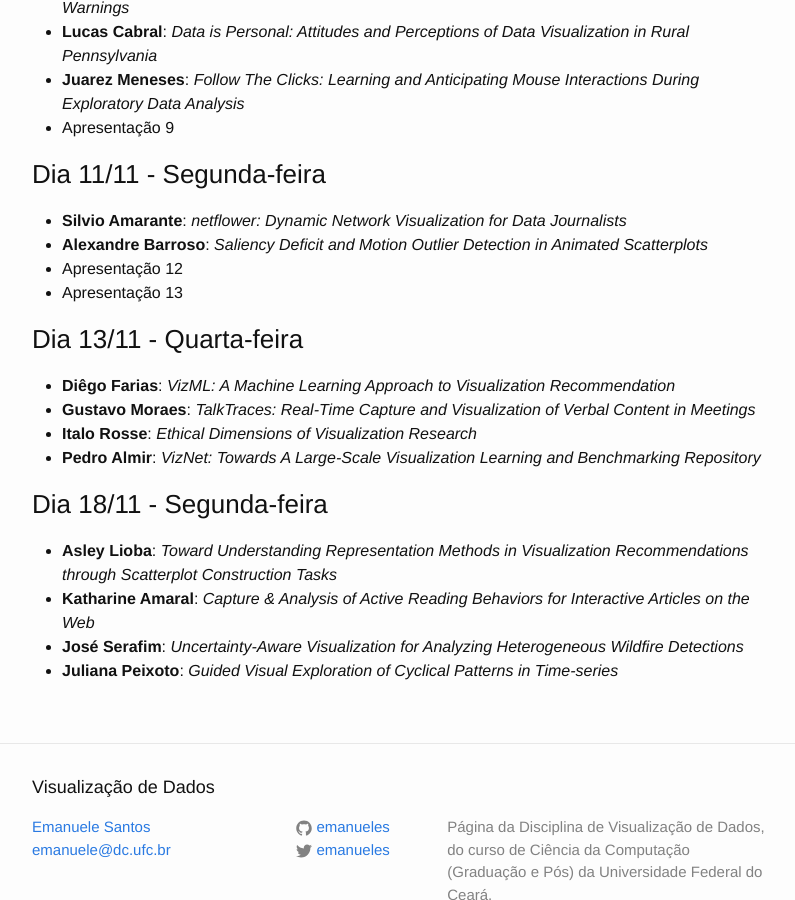
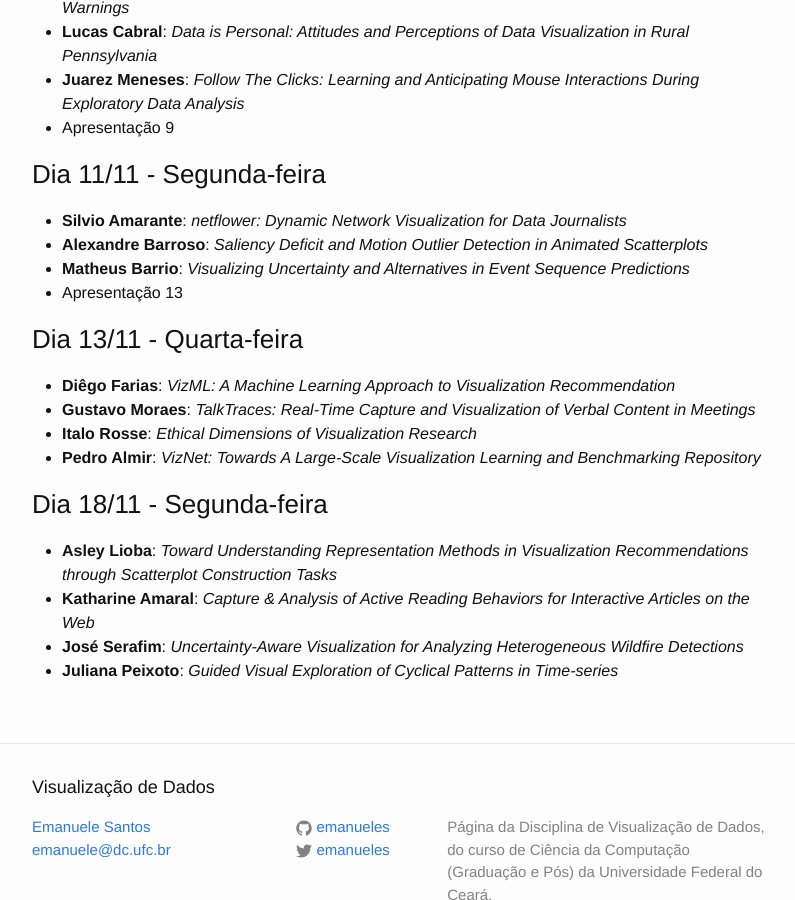
Before and after one commit to emanueles/datavis-course, a Jekyll site: the page built from _posts/2019-10-17-papers.md, in a window 1280 px wide and 900 px high, scrolled down 3578 px. Shown: the whole window, without its empty margins (238-1033 px from the left). Built offline with Jekyll 4.4.1, drawn with Linux system fonts in a browser that asks for light colours; some of the changed text lies outside the part shown.

Commit message:
Assigned papers.

```diff
--- a/_posts/2019-10-17-papers.md
+++ b/_posts/2019-10-17-papers.md
@@ -114,7 +114,7 @@ Algumas sugestões de artigos para apresentação:
     <tr>
       <td>19</td>
       <td> Shunan Guo, Fan Du, Sana Malik, Eunyee Koh, Sungchul Kim, Zhicheng Liu, Donghyun Kim, Hongyuan Zha, and Nan Cao. 2019. **Visualizing Uncertainty and Alternatives in Event Sequence Predictions.** In Proceedings of the 2019 CHI Conference on Human Factors in Computing Systems (CHI '19). ACM, New York, NY, USA, Paper 573, 12 pages. <a href="https://youtu.be/ukCbhzNeQ3o">(video)</a> <a href="http://delivery.acm.org/10.1145/3310000/3300803/paper573.pdf">(pdf)</a></td>
-      <td><b>Não definido</b></td>
+      <td><b>Matheus Barrio</b></td>
     </tr>
     <tr>
       <td>20</td>
@@ -175,7 +175,7 @@ A apresentação valerá 100 pontos que irão corresponder a 15% da nota final
 
 * **Silvio Amarante**: *netflower: Dynamic Network Visualization for Data Journalists*
 * **Alexandre Barroso**: *Saliency Deficit and Motion Outlier Detection in Animated Scatterplots*
-* Apresentação 12
+* **Matheus Barrio**: *Visualizing Uncertainty and Alternatives in Event Sequence Predictions*
 * Apresentação 13
 
 ### Dia 13/11 - Quarta-feira
```
